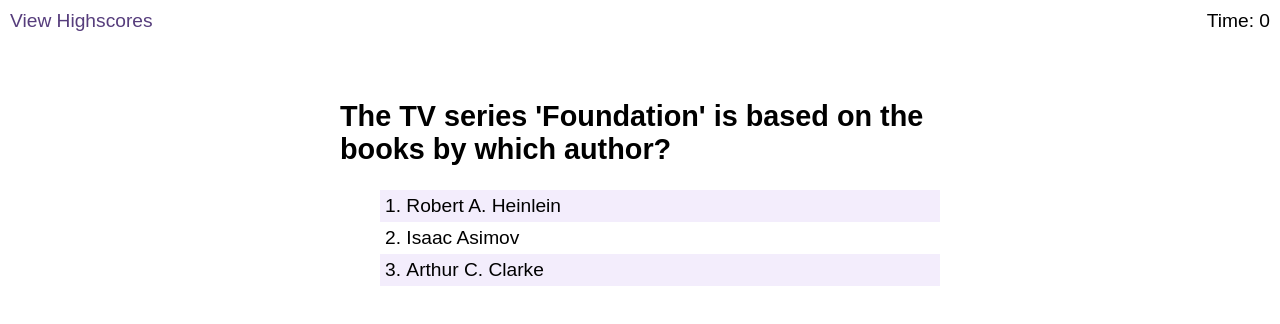
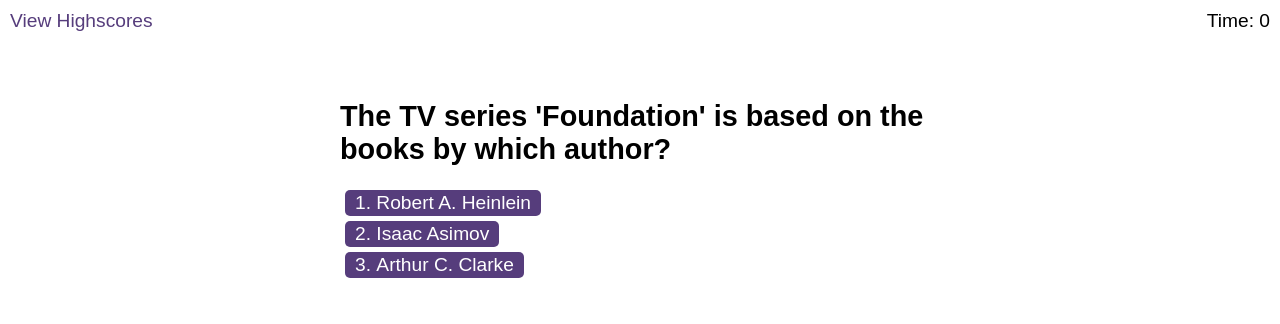
Before and after one commit to jpquental90/Code-Quiz---edX-Bootcamp-Challenge-5, a plain HTML site: page index.html in a window 1280 px wide. Both pictures are taken after a click on the button "Start Quiz". Drawn offline with Linux system fonts and the light colour scheme.

Commit message:
modified css code to make application better match the mock-up

```diff
--- a/assets/css/styles.css
+++ b/assets/css/styles.css
@@ -26,12 +26,8 @@
   transition: background-color 0.1s;
 }
 
-button:hover {
+button, li:hover {
   background-color: #8570a5;
-}
-
-.choices button {
-  display: block;
 }
 
 input[type="text"] {
@@ -44,14 +40,26 @@
   overflow: auto;
 }
 
+#choices {
+  padding-inline-start: 0;
+}
+
 li {
   padding: 5px;
   list-style: decimal inside none;
+  width:fit-content;
+  margin: 5px;
+  cursor: pointer;
+  font-size: 100%;
+  background-color: #563d7c;
+  border-radius: 5px;
+  padding: 2px 10px;
+  color: white;
+  border: 0;
+  transition: background-color 0.1s;
 }
 
-li:nth-child(odd) {
-  background-color: #f3edfc;
-}
+
 
 .wrapper {
   margin: 100px auto 0 auto;
```
